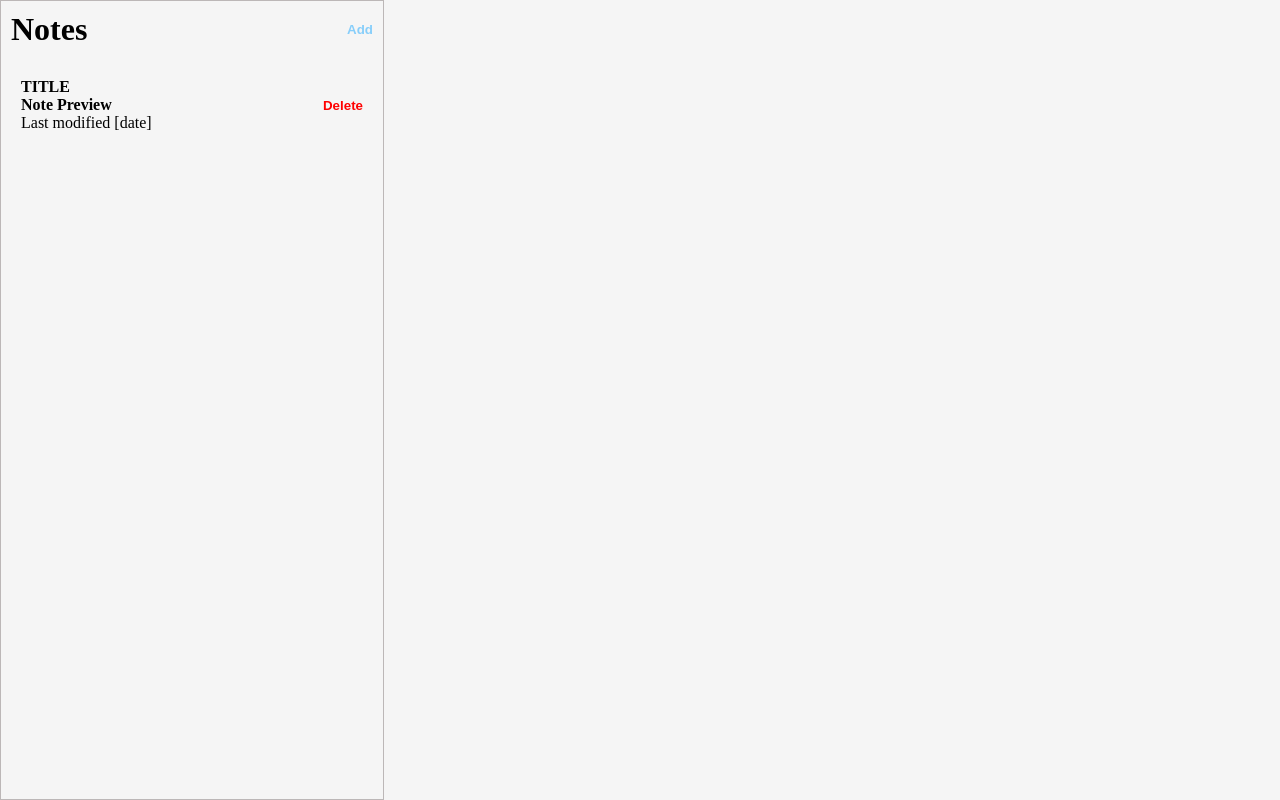
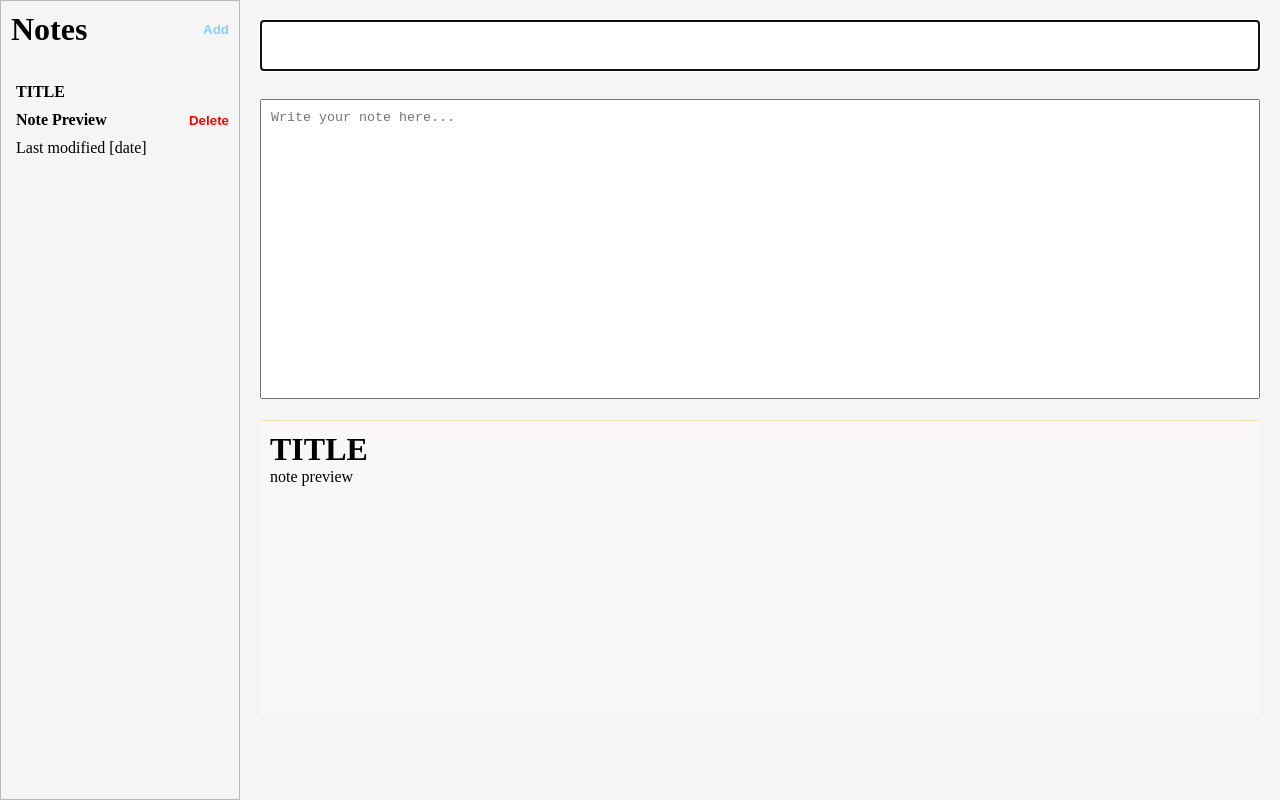
Before and after one commit to Soumya98-dev/Notes-App, a React (Create React App) app in the folder notes-app/: page / in a window 1280 px wide. Built offline with nearby package versions, Linux system fonts and the light colour scheme.

Commit message:
Designed the main-bar

```diff
--- a/notes-app/src/App.css
+++ b/notes-app/src/App.css
@@ -7,3 +7,7 @@ body {
   padding: 0;
   box-sizing: border-box;
 }
+
+.notes-app {
+  display: flex;
+}
--- a/notes-app/src/Components/MainBar/MainBar.css
+++ b/notes-app/src/Components/MainBar/MainBar.css
@@ -0,0 +1,31 @@
+.notes--mainbar {
+  display: flex;
+  flex-direction: column;
+  margin: 20px;
+}
+.notes--mainbar--input {
+  height: 400px;
+}
+.notes--mainbar--input > input[type="text"] {
+  display: block;
+  border: 1px solid #ddd;
+  margin-bottom: 10px;
+  width: 1000px;
+  padding: 10px 0;
+  font-size: 25px;
+}
+
+.notes--mainbar--input > textarea {
+  margin-bottom: 20px;
+  height: 300px;
+  width: 1000px;
+  resize: none;
+  padding: 10px;
+}
+
+.notes-mainbar--input--preview {
+  background-color: rgb(248, 247, 245);
+  height: 297px;
+  padding: 10px;
+  border-top: 1px solid wheat;
+}
--- a/notes-app/src/Components/MainBar/MainBar.js
+++ b/notes-app/src/Components/MainBar/MainBar.js
@@ -1,6 +1,20 @@
 import React from "react";
 import "./MainBar.css";
 
-function MainBar() {}
+function MainBar() {
+  return (
+    <div className="notes--mainbar">
+      <div className="notes--mainbar--input">
+        <input type="text" autoFocus />
+        <br />
+        <textarea placeholder="Write your note here..." />
+      </div>
+      <div className="notes-mainbar--input--preview">
+        <h1>TITLE</h1>
+        <p>note preview</p>
+      </div>
+    </div>
+  );
+}
 
 export default MainBar;
--- a/notes-app/src/Components/SideBar/SideBar.css
+++ b/notes-app/src/Components/SideBar/SideBar.css
@@ -25,7 +25,7 @@
   display: flex;
   justify-content: space-between;
   width: 100%;
-  padding: 10px;
+  padding: 10px 0;
 }
 
 .notes-sidebar--note-snippet:hover {
@@ -39,3 +39,7 @@
   cursor: pointer;
   color: red;
 }
+
+.note-small-title > p{
+  padding:5px;
+}
```
